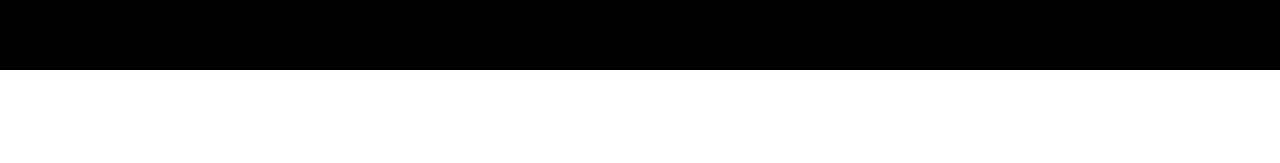
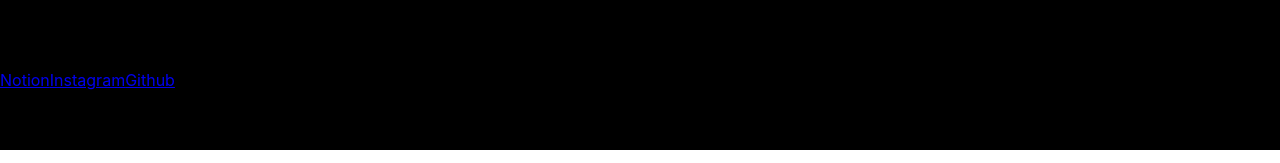
Before and after one commit to MJU-MCC/MCC_homepage, a React (Create React App) app in the folder homepage/: page /project in a window 1280 px wide. Shown: the part 730-893 px from the top of the page. Before the commit the page ends 800 px from the top, so only its background shows below. Built offline with nearby package versions, Linux system fonts and the light colour scheme.

Commit message:
feat: footer 추가

```diff
--- a/homepage/src/App.js
+++ b/homepage/src/App.js
@@ -7,20 +7,26 @@ import Study from './components/Study';
 import Project from './components/Project';
 import Header from './components/Header';
 import Navbar from './components/Navbar';
+import AboutPage from './components/AboutPage';
+import StudyPage from './components/StudyPage';
+import Footer from './components/Footer';
 
 const App=()=> {
   return (
     <Router>
       <div className="App">
-        <header className="App-header">
+        {/* <header className="App-header"> */}
           <Navbar/>
+          <div className="App-header">
           <Routes>
             <Route path='/' element={<Main/>}/>
-            <Route path='/about' element={<About/>}/>
-            <Route path='/study' element={<Study/>}/>
+            <Route path='/about' element={<AboutPage/>}/>
+            <Route path='/study' element={<StudyPage/>}/>
             <Route path='/project' element={<Project/>}/>
           </Routes>
-        </header>
+          </div>
+          <Footer/>
+        {/* </header> */}
     </div>
     </Router>
 
--- /dev/null
+++ b/homepage/src/components/Footer.jsx
@@ -0,0 +1,23 @@
+import React from 'react';
+import '../styles/footer.scss'
+
+const Footer = () => {
+    return (
+        <div className='footer_container'>
+            <div className='links'>
+                <a href='https://www.notion.so/mjucodingclub/45-95d6016f30cf4449b35ee2f397ecc8ca?pvs=4'>Notion</a>
+                <a href='https://www.instagram.com/mcc_mju/'>Instagram</a>
+                <a href='https://github.com/MJU-MCC'>Github</a>
+            </div>
+            <div>
+                <p>
+                    MCC Myungji Computer Club (명지대학교 컴퓨터 동아리)<br/>
+                    Copyright©2024.MCC. All rights reserved.
+                </p>
+            </div>
+
+        </div>
+    );
+};
+
+export default Footer;
```
